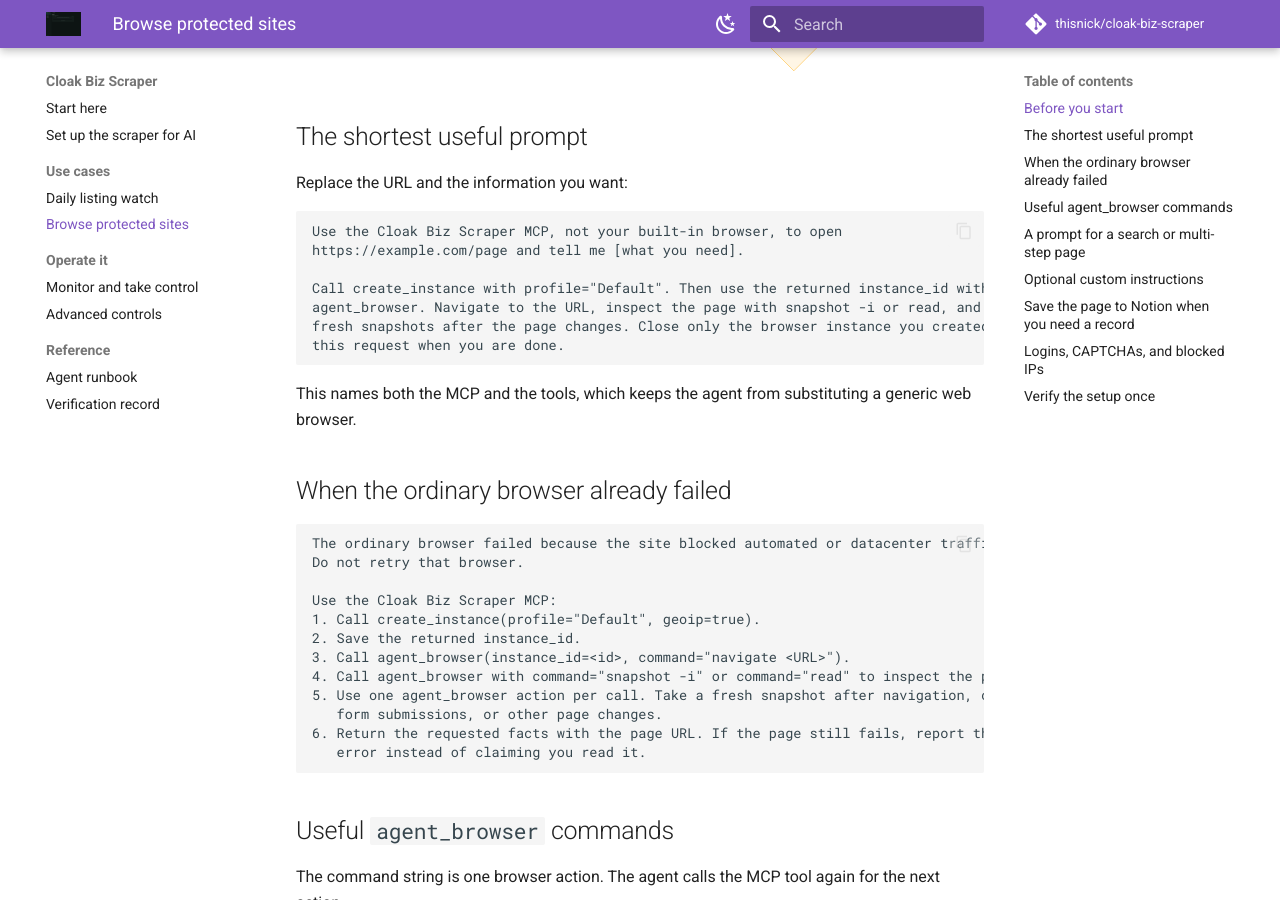
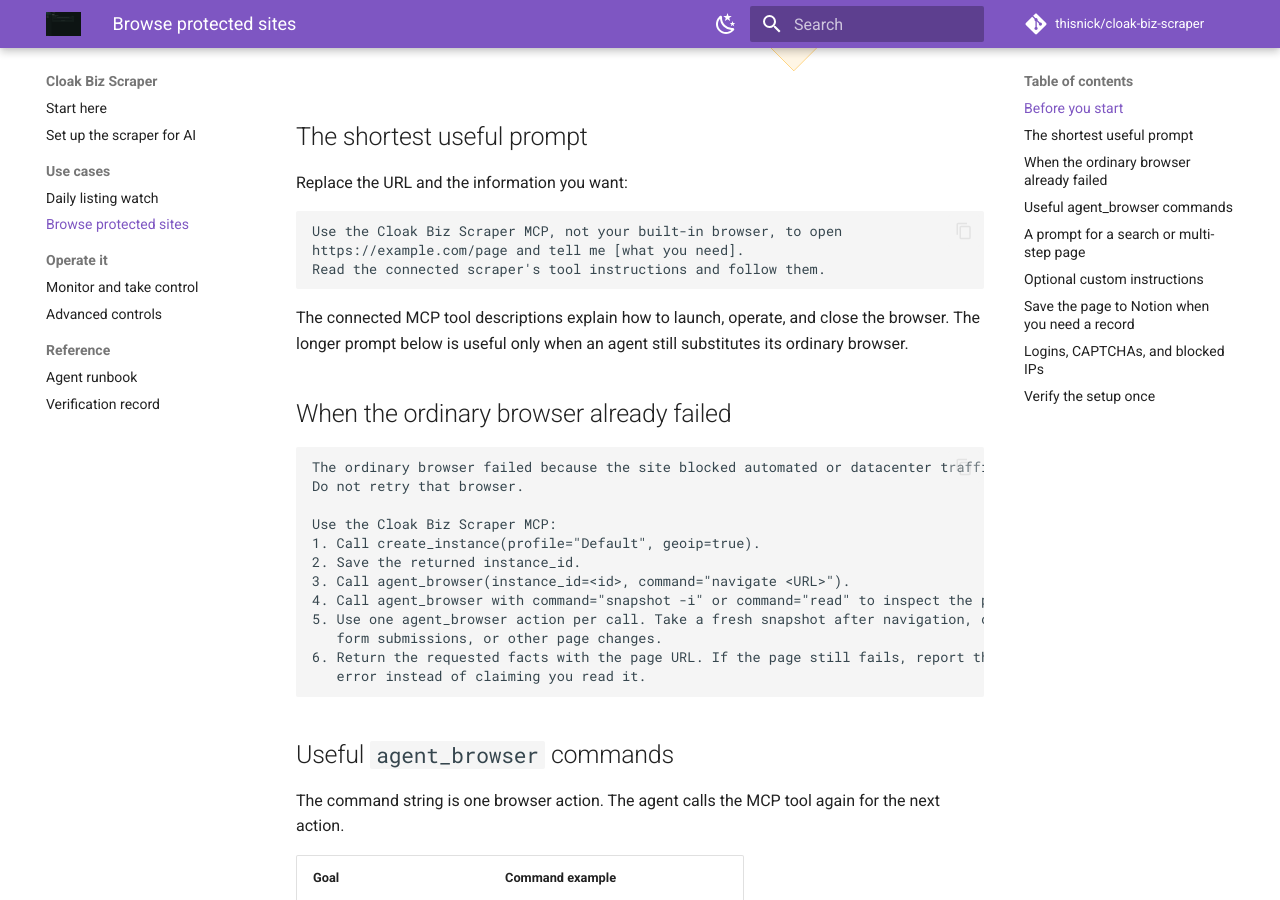
Before and after one commit to thisnick/cloak-biz-scraper, an MkDocs documentation site: the page built from docs/browse-protected-sites.md, in a window 1280 px wide and 900 px high, scrolled down 848 px. Built offline with MkDocs 1.6.1 and Material for MkDocs 9.7.7, drawn with Linux system fonts in a browser that asks for light colours; comment, search, counter and statistics services are not loaded.

Commit message:
Simplify the shortest protected browsing prompt

````diff
--- a/docs/browse-protected-sites.md
+++ b/docs/browse-protected-sites.md
@@ -42,15 +42,11 @@
 ```text
 Use the Cloak Biz Scraper MCP, not your built-in browser, to open
 https://example.com/page and tell me [what you need].
-
-Call create_instance with profile="Default". Then use the returned instance_id with
-agent_browser. Navigate to the URL, inspect the page with snapshot -i or read, and use
-fresh snapshots after the page changes. Close only the browser instance you created for
-this request when you are done.
+Read the connected scraper's tool instructions and follow them.
 ```
 
-This names both the MCP and the tools, which keeps the agent from substituting a generic web
-browser.
+The connected MCP tool descriptions explain how to launch, operate, and close the browser.
+The longer prompt below is useful only when an agent still substitutes its ordinary browser.
 
 ## When the ordinary browser already failed
 
````
